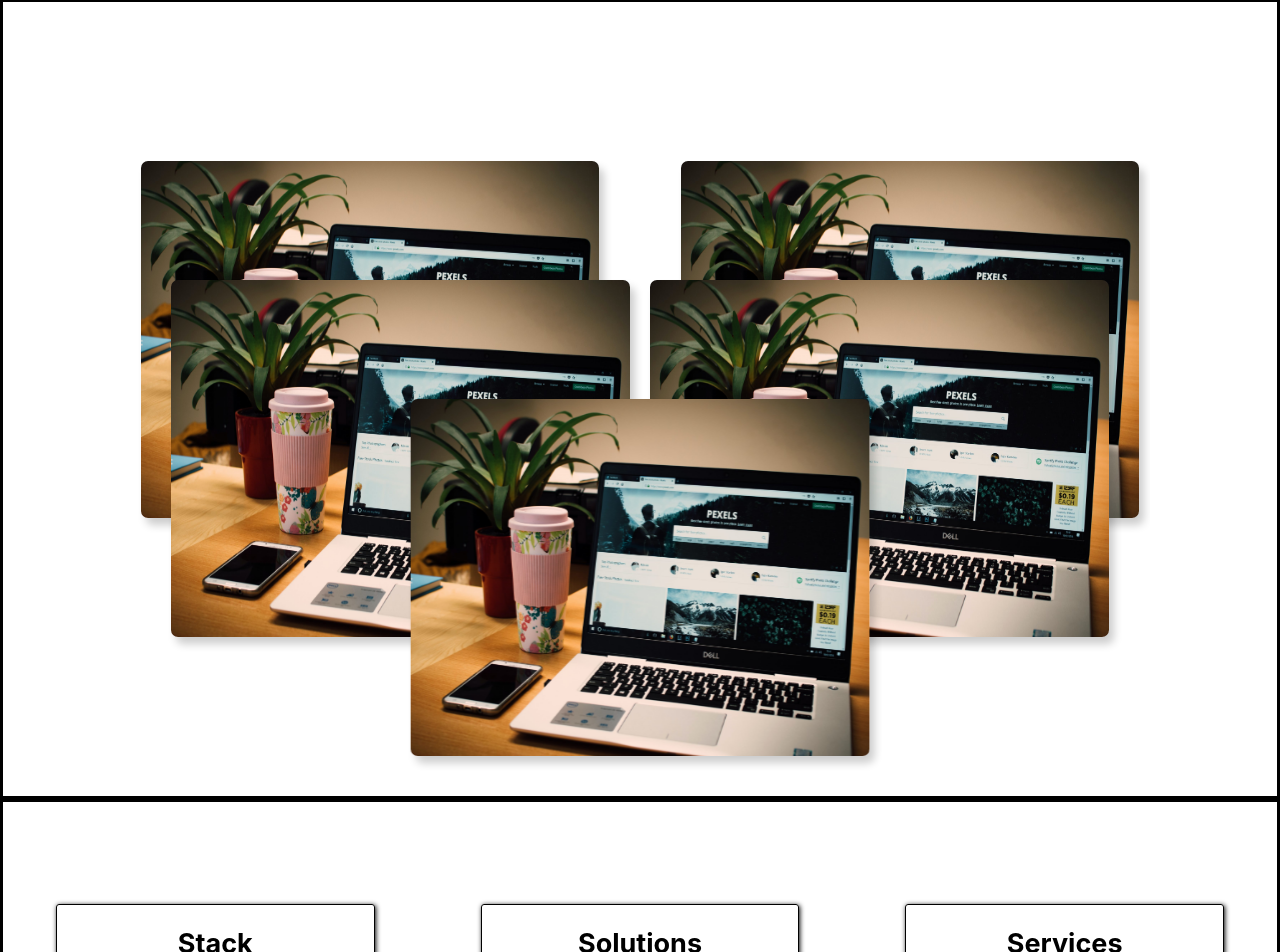
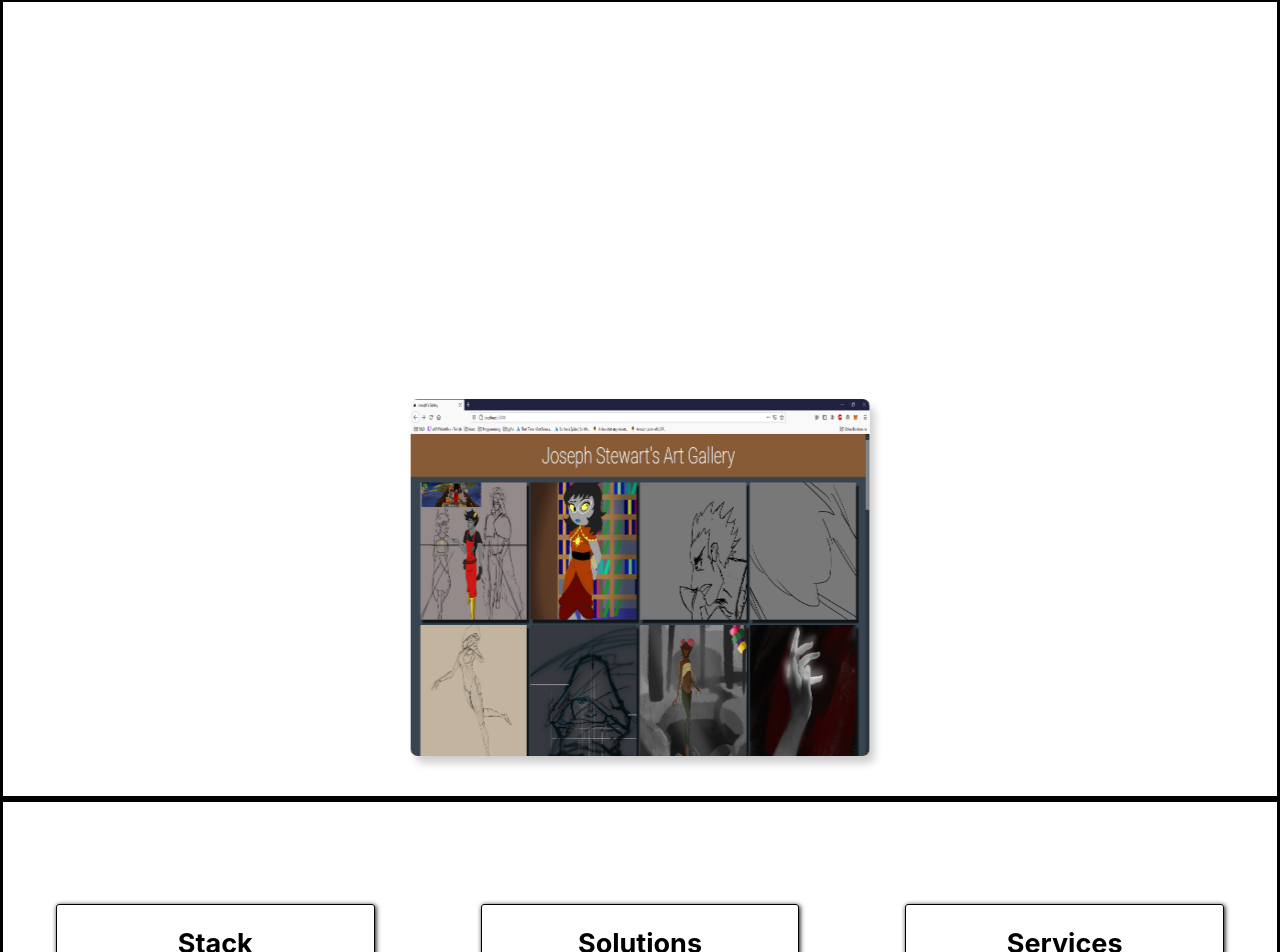
Before and after one commit to M-Daley/website_v2, a Next.js app: page / in a window 1280 px wide. Shown: the part 801-1753 px from the top of the page. Built offline with nearby package versions, Linux system fonts and the light colour scheme.

Commit message:
added project, removed template project cards

```diff
--- a/components/Projects.js
+++ b/components/Projects.js
@@ -1,17 +1,14 @@
 import ProjectCard from './ProjectCard'
-const description = "Lorem ipsum dolor sit amet, consectetur adipiscing elit. Nullam accumsan quam non ante suscipit hendrerit accumsan eu purus. Integer tempus efficitur luctus. Praesent arcu arcu, blandit at cursus sit amet, vestibulum at elit. Quisque a nisi et tortor molestie hendrerit nec vitae nulla. Phasellus convallis ligula non maximus dictum. Donec at nulla a nunc congue vestibulum eu non ante."
-const git = ""
-const demo = ""
+const description = "A mobile & tablet responsive single site web page that displays hand drawn and animated art by a close friend of mine. Utilizes react-scroll for a smooth transition back to the top of the page, cloudinary to host the images and next/react to piece it all together."
+const git = "https://github.com/M-Daley/photogallery"
+const demo = "https://lit-forest-23513.herokuapp.com/"
+const title = "Art Gallery"
 
 export default function Projects({ aos }) {
 return(
     <div id="Projects" className="page-container">
         <div data-aos="fade-up" className="project-container">
-                <ProjectCard position={1} title="Title Soon" git={git} demo={demo} description={description} image="/assets/stock_site.jpg"/>
-                <ProjectCard position={2} title="Title Soon" git={git} demo={demo} description={description} image="/assets/stock_site.jpg"/>
-                <ProjectCard position={3} title="Title Soon" git={git} demo={demo} description={description} image="/assets/stock_site.jpg"/>
-                <ProjectCard position={4} title="Title Soon" git={git} demo={demo} description={description} image="/assets/stock_site.jpg"/>
-                <ProjectCard position={5} title="Title Soon" git={git} demo={demo} description={description} image="/assets/stock_site.jpg"/>
+                <ProjectCard position={1} title={title} git={git} demo={demo} description={description} image="/assets/gallery.png"/>
             </div>
     </div>
 )}
```
Also changed, not shown: public/assets/gallery.png (added).
